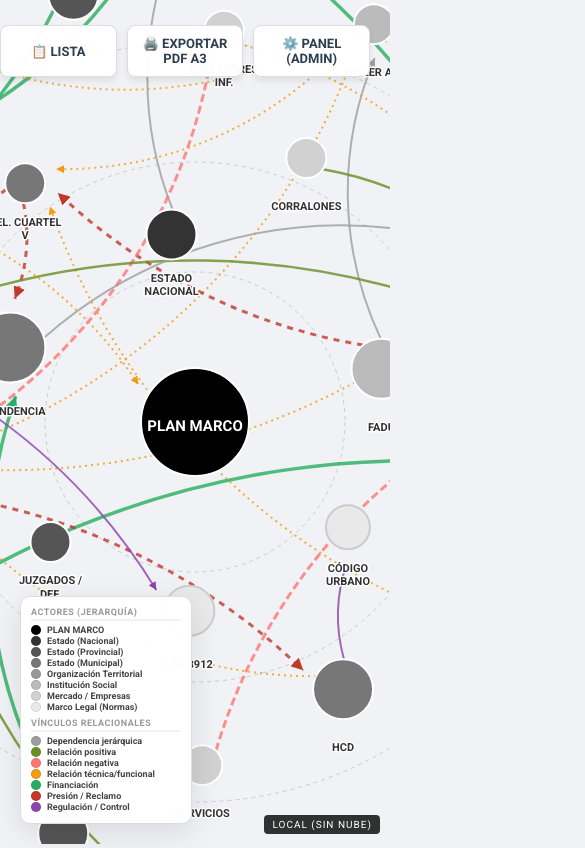
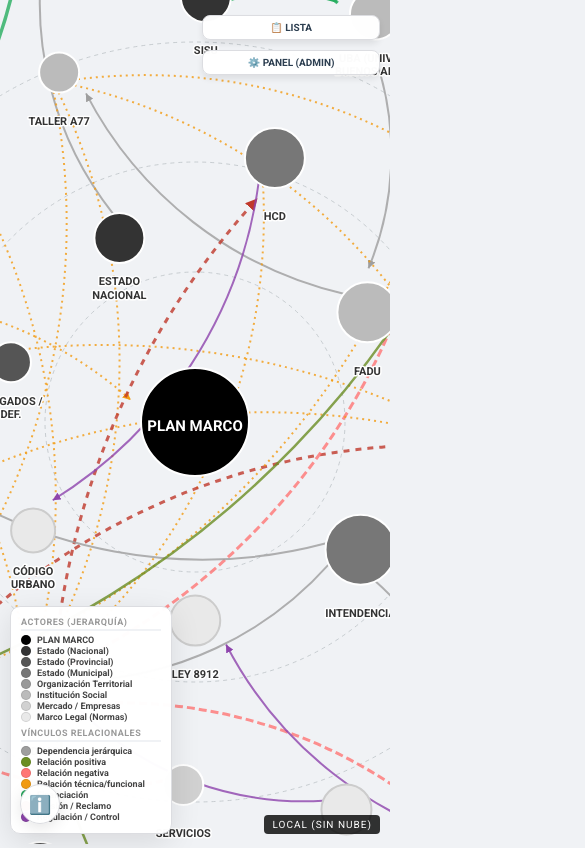
Before and after one commit to agusfabrizio/constelacionmoreno, a website: page index.html in a window 390 px wide. Shown: the top 848 px of the page, 585 px wide, since content can reach past the window. Drawn offline with nearby package versions, Linux system fonts and the light colour scheme; no server answers.

Commit message:
Fix: Center stability, coordinate sanitization, and mobile UI optimization

```diff
--- a/index.html
+++ b/index.html
@@ -115,7 +115,16 @@
         .link-presion { stroke: var(--color-presion); stroke-width: 3px; stroke-dasharray: 6, 6; }
         .link-regulacion { stroke: var(--color-regulacion); stroke-width: 2px; }
 
-        .global-controls { position: absolute; top: 20px; right: 20px; display: flex; gap: 10px; z-index: 1000; }
+        .global-controls {
+            position: absolute;
+            top: 20px;
+            right: 20px;
+            display: flex;
+            gap: 10px;
+            z-index: 1000;
+            flex-wrap: wrap;
+            justify-content: flex-end;
+        }
         .icon-btn { background: var(--panel-bg); border: 1px solid var(--border-color); color: var(--text-main); border-radius: 8px; padding: 10px 14px; font-size: 13px; font-weight: bold; cursor: pointer; box-shadow: 0 4px 6px rgba(0,0,0,0.08); }
         .icon-btn:hover { background: #eef2f7; }
 
@@ -192,6 +201,38 @@
 
         .faded { opacity: 0.1 !important; transition: opacity 0.3s ease; }
 
+        @media (max-width: 768px) {
+            .global-controls { top: 10px; right: 10px; gap: 5px; }
+            .icon-btn { padding: 6px 10px; font-size: 10px; }
+            #leyenda {
+                width: 140px;
+                bottom: 10px;
+                left: 10px;
+                max-height: 40vh;
+                overflow-y: auto;
+                transition: transform 0.3s;
+            }
+            #leyenda.collapsed { transform: translateY(calc(100% + 20px)); }
+            #btn-toggle-leyenda { display: block !important; }
+            #control-panel { width: calc(100% - 40px); top: 60px; right: 20px; }
+        }
+
+        #btn-toggle-leyenda {
+            position: absolute;
+            bottom: 20px;
+            left: 20px;
+            z-index: 1001;
+            display: none;
+            background: var(--panel-bg);
+            border: 1px solid var(--border-color);
+            border-radius: 50%;
+            width: 40px;
+            height: 40px;
+            cursor: pointer;
+            box-shadow: 0 4px 15px rgba(0,0,0,0.1);
+            font-size: 18px;
+        }
+
         @media print {
             * { -webkit-print-color-adjust: exact !important; print-color-adjust: exact !important; }
             @page { size: A3 landscape; margin: 0; }
@@ -254,7 +295,7 @@
         <div class="global-controls">
             <button class="icon-btn" onclick="toggleMode()" id="btn-mode" style="display: none;">❄️ FIJAR MAPA</button>
             <button class="icon-btn" onclick="toggleListView()">📋 LISTA</button>
-            <button class="icon-btn" onclick="printPDF()">🖨️ EXPORTAR PDF A3</button>
+            <button class="icon-btn" onclick="printPDF()" id="btn-export-pdf" style="display: none;">🖨️ EXPORTAR PDF A3</button>
             <button class="icon-btn" onclick="togglePanel()" id="toggle-btn">⚙️ PANEL (ADMIN)</button>
         </div>
 
@@ -285,6 +326,7 @@
 
         <div id="sync-status">Conectando...</div>
 
+        <button id="btn-toggle-leyenda" onclick="toggleLeyenda()">ℹ️</button>
         <div id="leyenda">
             <div class="leyenda-seccion">
                 <h4>Actores (Jerarquía)</h4>
@@ -614,6 +656,7 @@
                 if (pass === "admin123") {
                     isAdmin = true;
                     document.getElementById("btn-mode").style.display = "inline-block";
+                    document.getElementById("btn-export-pdf").style.display = "inline-block";
                 } else {
                     if (pass !== null) alert("Contraseña incorrecta.");
                     return;
@@ -627,6 +670,11 @@
             if(leg) leg.classList.toggle("hidden", !panelVisible);
             const tb = document.getElementById("toggle-btn");
             if(tb) tb.innerText = panelVisible ? "⚙️ CERRAR PANEL" : "⚙️ PANEL (ADMIN)";
+        }
+
+        function toggleLeyenda() {
+            const leg = document.getElementById("leyenda");
+            if(leg) leg.classList.toggle("collapsed");
         }
 
         function toggleMode() {
@@ -727,24 +775,37 @@
 
         const distAnillos = { 1: 150, 2: 260, 3: 380, 4: 500 };
         const simulation = d3.forceSimulation()
-            .force("link", d3.forceLink().id(d => d.uid).strength(0.05))
-            .force("charge", d3.forceManyBody().strength(-2000))
-            .force("collide", d3.forceCollide().radius(d => (d.radius || 20) + 55).iterations(4));
+            .force("link", d3.forceLink().id(d => d.uid).strength(0.02))
+            .force("charge", d3.forceManyBody().strength(-2500))
+            .force("collide", d3.forceCollide().radius(d => (d.radius || 20) + 60).iterations(4));
 
         function drawOrbits(w, h) {
             layerOrbitas.selectAll("circle").data([1,2,3,4]).join("circle").attr("class", "orbita").attr("cx", w/2).attr("cy", h/2).attr("r", d => distAnillos[d]);
         }
 
         function updateGraph() {
-            const bbox = svg.node().getBoundingClientRect();
-            const w = bbox.width || window.innerWidth;
-            const h = bbox.height || window.innerHeight;
+            const w = window.innerWidth;
+            const h = window.innerHeight;
+            svg.attr("width", w).attr("height", h);
 
-            nodesData.forEach(d => { if (d.anillo === 0) { d.fx = w / 2; d.fy = h / 2; } });
+            nodesData.forEach(d => {
+                // Sanitizar coordenadas: si están en 0 o NaN, poner al centro
+                if (isNaN(d.x) || d.x === 0) d.x = w / 2 + (Math.random() - 0.5) * 100;
+                if (isNaN(d.y) || d.y === 0) d.y = h / 2 + (Math.random() - 0.5) * 100;
+
+                if (d.anillo === 0) {
+                    d.fx = w / 2; d.fy = h / 2;
+                } else if (!isStaticMode) {
+                    // Si no es modo estático, asegurar que no estén bloqueados fuera de la pantalla
+                    if (d.fx !== null && (d.fx < 0 || d.fx > w || d.fy < 0 || d.fy > h)) {
+                        d.fx = null; d.fy = null;
+                    }
+                }
+            });
             drawOrbits(w, h);
 
             simulation.force("center", d3.forceCenter(w / 2, h / 2))
-                      .force("r", d3.forceRadial(d => d.anillo === 0 ? 0 : distAnillos[d.anillo], w / 2, h / 2).strength(1.5));
+                      .force("r", d3.forceRadial(d => d.anillo === 0 ? 0 : distAnillos[d.anillo], w / 2, h / 2).strength(3.0));
 
             simulation.nodes(nodesData);
             simulation.force("link").links(linksData)
```
